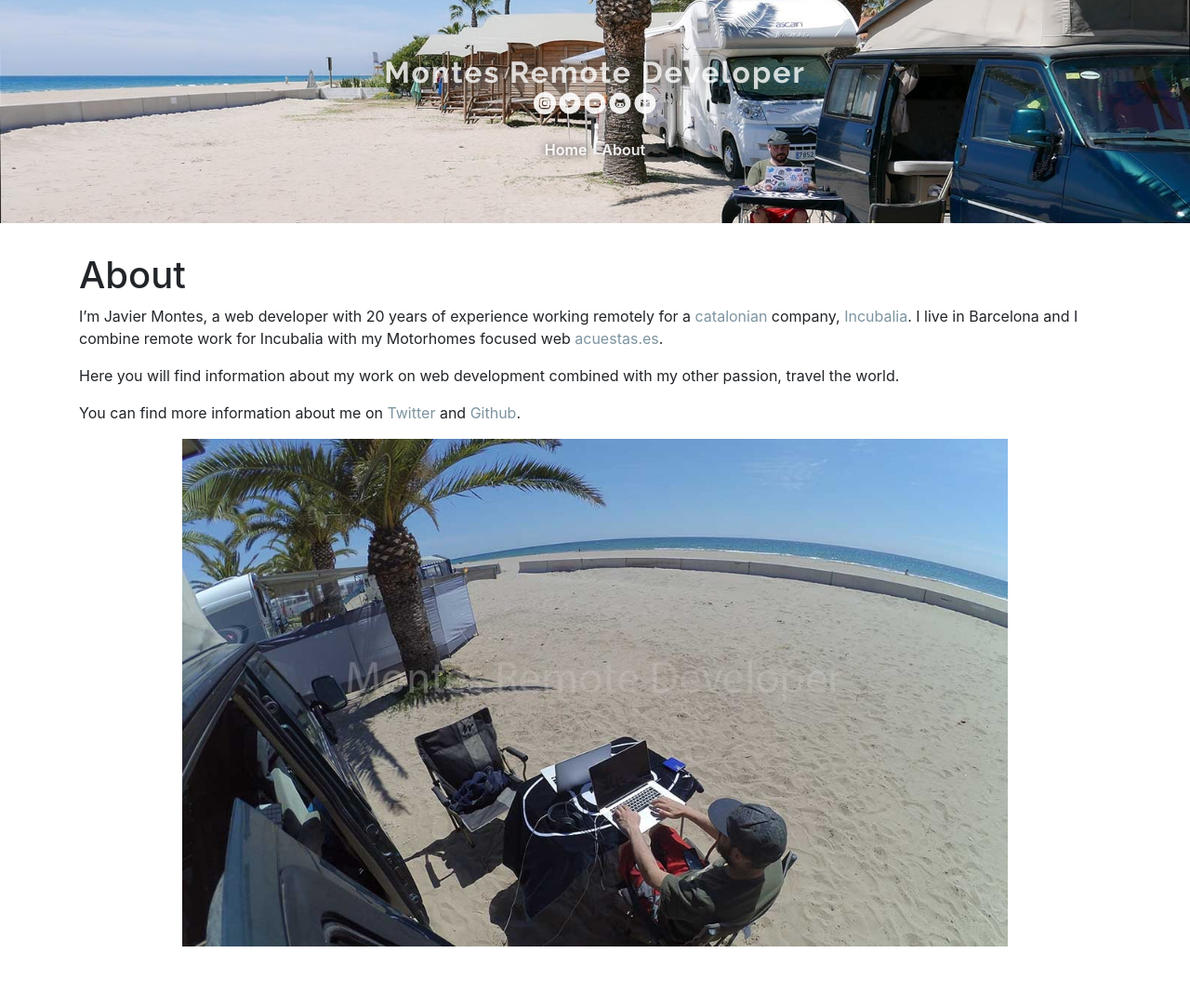
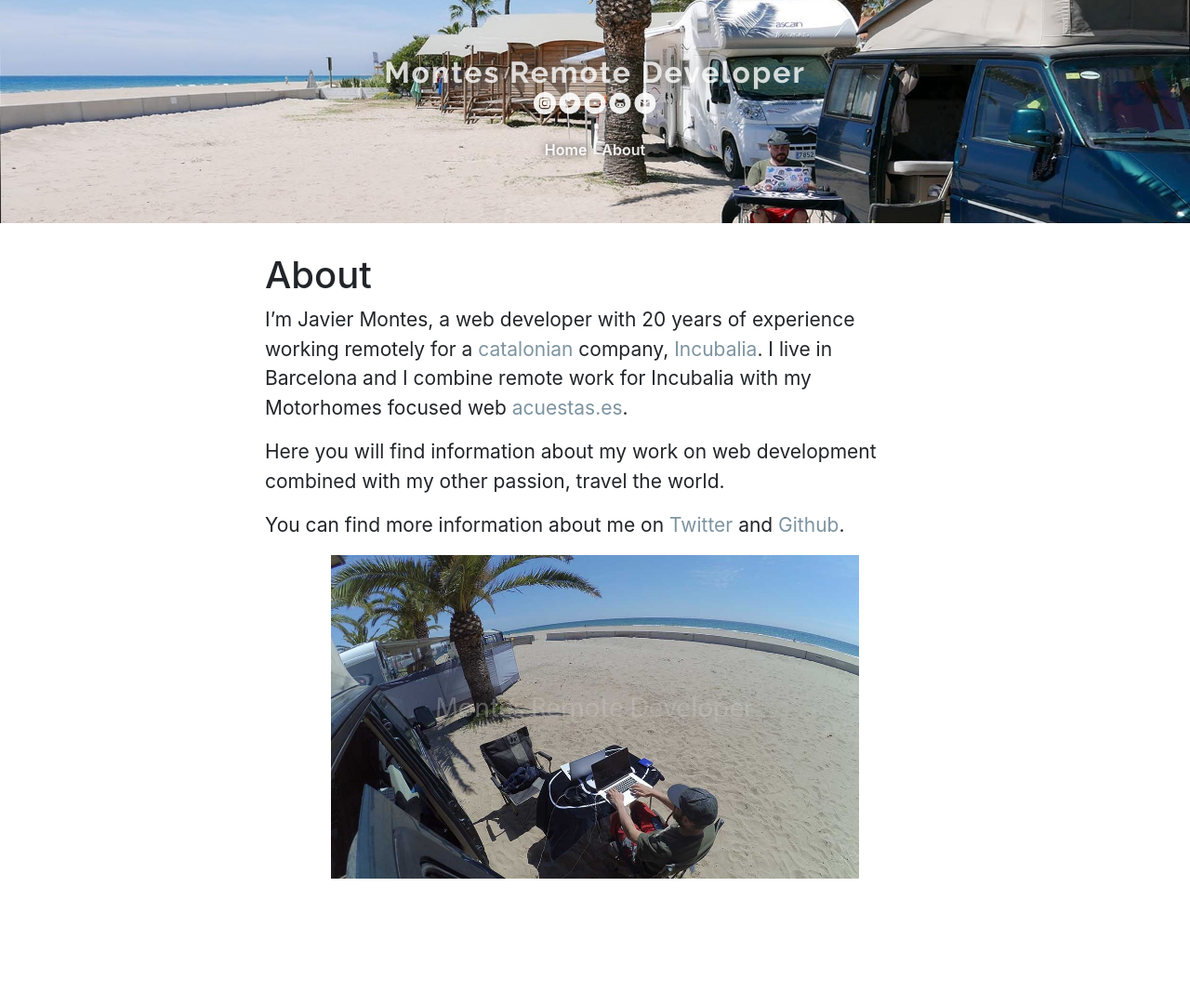
Before and after one commit to montes/montes.github.io, a Jekyll site: the page built from about.md, in a window 1280 px wide. Shown: the whole page at 93% size. Built offline with Jekyll 4.4.1, drawn with Linux system fonts in a browser that asks for light colours; after the commit the page ends 1009 px from its top, so only the background shows below that.

Commit message:
Small changes for posts text

```diff
--- a/_sass/jekyllandmrmontes/_post.scss
+++ b/_sass/jekyllandmrmontes/_post.scss
@@ -1,5 +1,15 @@
 
 .post {
+    max-width: 740px;
+    margin-left: auto;
+    margin-right: auto;
+    font-size: 18px;
+
+    iframe {
+        margin-top: 14px !important;
+        margin-bottom: 14px !important;
+    }
+
     img {
         display: block;
         margin: 0 auto;
@@ -20,3 +30,9 @@
         margin-bottom: 1rem;
     }
 }
+
+@include media-breakpoint-up(sm) {
+    .post {
+        font-size: 21px;
+    }
+}
```
